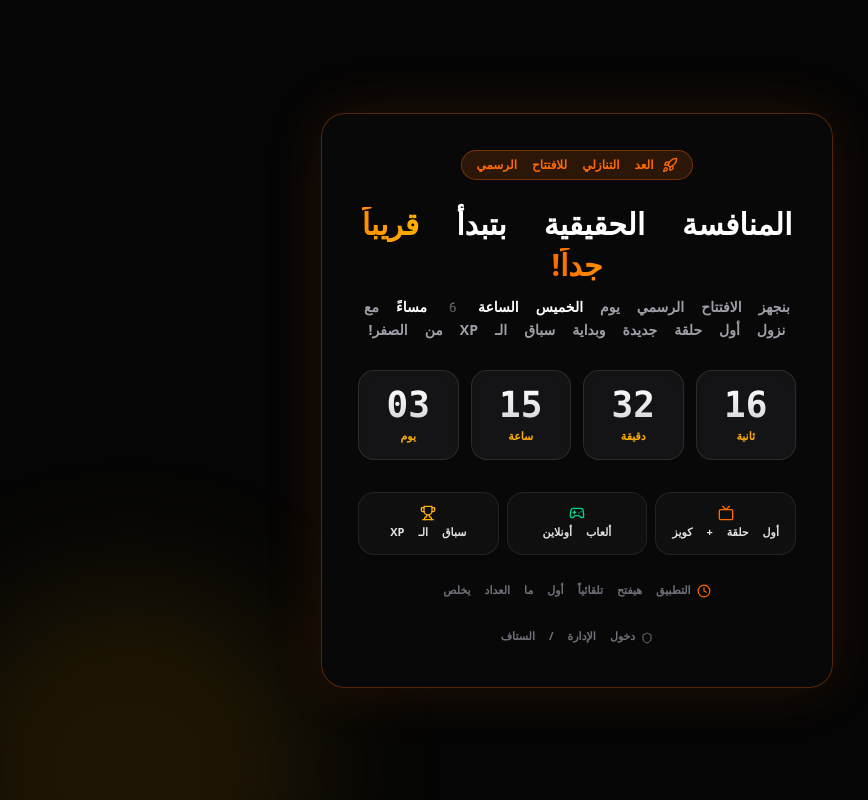
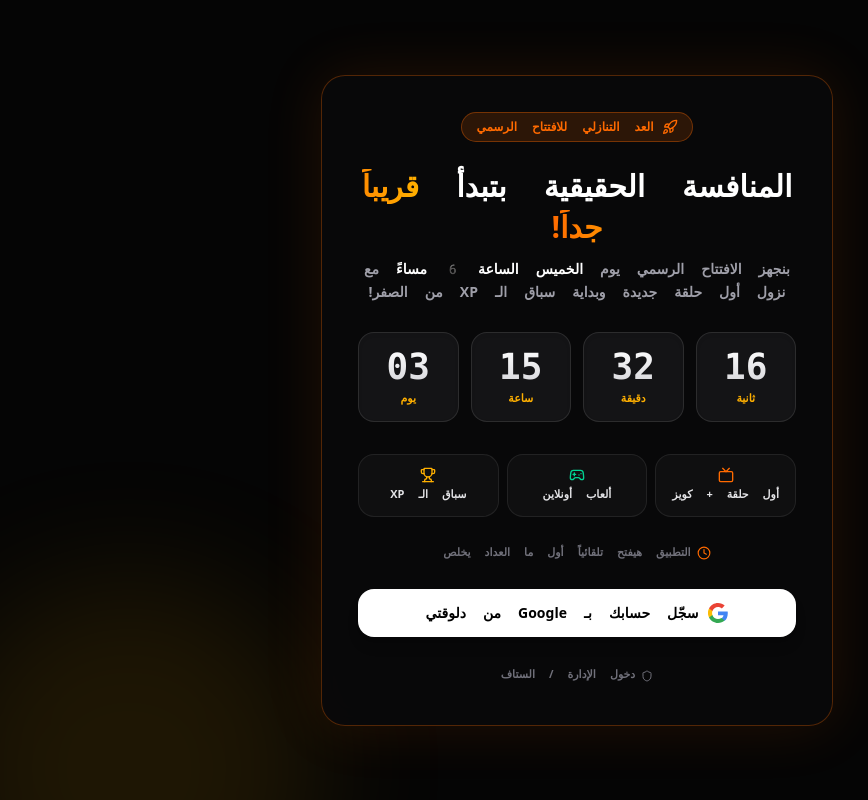
Before and after one commit to FoxPhotography/lehphysio-frontend, a React (Vite) app: page / in a window 1280 px wide. Shown: the whole page, without its empty margins (63-931 px from the left). Built offline with nearby package versions, Linux system fonts and the light colour scheme; no server answers.

Commit message:
feat: add LaunchCountdownGate component and production environment config

```diff
--- a/src/components/LaunchCountdownGate.tsx
+++ b/src/components/LaunchCountdownGate.tsx
@@ -1,9 +1,10 @@
 import React, { useEffect, useRef, useState } from 'react';
 import { m } from 'framer-motion';
-import { Rocket, Tv, Gamepad2, Trophy, Clock, Shield, Loader2 } from 'lucide-react';
+import { Rocket, Tv, Gamepad2, Trophy, Clock, Shield, Loader2, CheckCircle, LogOut } from 'lucide-react';
 import { useAuth } from '../context/AuthContext';
 import { useSocket } from '../context/SocketContext';
 import { authService } from '../services/authService';
+import { GoogleIcon } from './AuthComponents';
 
 // Official launch: Thursday Nov 19, 2026 at 6:00 PM Cairo time (+02:00)
 export const OFFICIAL_LAUNCH_TIMESTAMP = new Date('2026-11-19T18:00:00+02:00').getTime();
@@ -30,7 +31,12 @@ export const LaunchCountdownGate: React.FC<LaunchCountdownGateProps> = ({
   onLaunchOpened,
   children,
 }) => {
-  const { setToken, setUser, showToast } = useAuth();
+  const { user, setToken, setUser, showToast, currentPage } = useAuth();
+  const handleLogoutClick = () => {
+    localStorage.removeItem('token');
+    setToken('');
+    setUser(null);
+  };
   const socket = useSocket();
   const [now, setNow] = useState(() => Date.now());
   const [backendOpened, setBackendOpened] = useState(false);
@@ -41,8 +47,14 @@ export const LaunchCountdownGate: React.FC<LaunchCountdownGateProps> = ({
   const [loginError, setLoginError] = useState('');
   const launchTriggeredRef = useRef(false);
 
+  const path = typeof window !== 'undefined' ? window.location.pathname : '';
+  const isGoogleFlowRoute =
+    path.startsWith('/auth/callback') ||
+    path.startsWith('/auth/social-register') ||
+    currentPage === 'social-register';
+
   const remaining = OFFICIAL_LAUNCH_TIMESTAMP - now;
-  const isLocked = remaining > 0 && !backendOpened && !isStaff;
+  const isLocked = remaining > 0 && !backendOpened && !isStaff && !isGoogleFlowRoute;
 
   useEffect(() => {
     if (remaining <= 0) {
@@ -187,6 +199,44 @@ export const LaunchCountdownGate: React.FC<LaunchCountdownGateProps> = ({
           <span>التطبيق هيفتح تلقائياً أول ما العداد يخلص</span>
         </div>
 
+        {/* Google / Gmail Pre-Registration */}
+        <div className="pt-1">
+          {user ? (
+            <div className="rounded-2xl border border-emerald-500/30 bg-emerald-500/10 px-4 py-3 flex items-center justify-between gap-3 text-start">
+              <div className="flex items-center gap-2.5 min-w-0">
+                <CheckCircle className="w-5 h-5 text-emerald-400 shrink-0" />
+                <div className="min-w-0">
+                  <p className="text-xs font-black text-emerald-300 truncate">
+                    حسابك جاهز للافتتاح (<bdi dir="ltr">@{user.username}</bdi>)
+                  </p>
+                  <p className="text-2xs text-emerald-400/80 font-semibold">
+                    أول ما العداد يخلص هتدخل المنافسة علطول!
+                  </p>
+                </div>
+              </div>
+              <button
+                type="button"
+                onClick={handleLogoutClick}
+                title="تسجيل الخروج"
+                className="p-2 rounded-xl bg-white/5 hover:bg-red-500/15 text-zinc-400 hover:text-red-400 transition-colors cursor-pointer shrink-0"
+              >
+                <LogOut className="w-4 h-4" />
+              </button>
+            </div>
+          ) : (
+            <button
+              type="button"
+              onClick={() => {
+                window.location.href = authService.getGoogleAuthUrl();
+              }}
+              className="w-full py-3.5 px-4 rounded-2xl bg-white hover:bg-zinc-100 text-black font-black text-xs md:text-sm flex items-center justify-center gap-2.5 shadow-lg active:scale-[0.99] transition-all cursor-pointer"
+            >
+              <GoogleIcon className="w-5 h-5 shrink-0" />
+              <span>سجّل حسابك بـ Google من دلوقتي</span>
+            </button>
+          )}
+        </div>
+
         {/* Staff / Admin Access */}
         <div className="pt-1">
           {!showStaffLogin ? (
```
Also changed, not shown: 1 other file (tests, documents, lock files or other folders).
